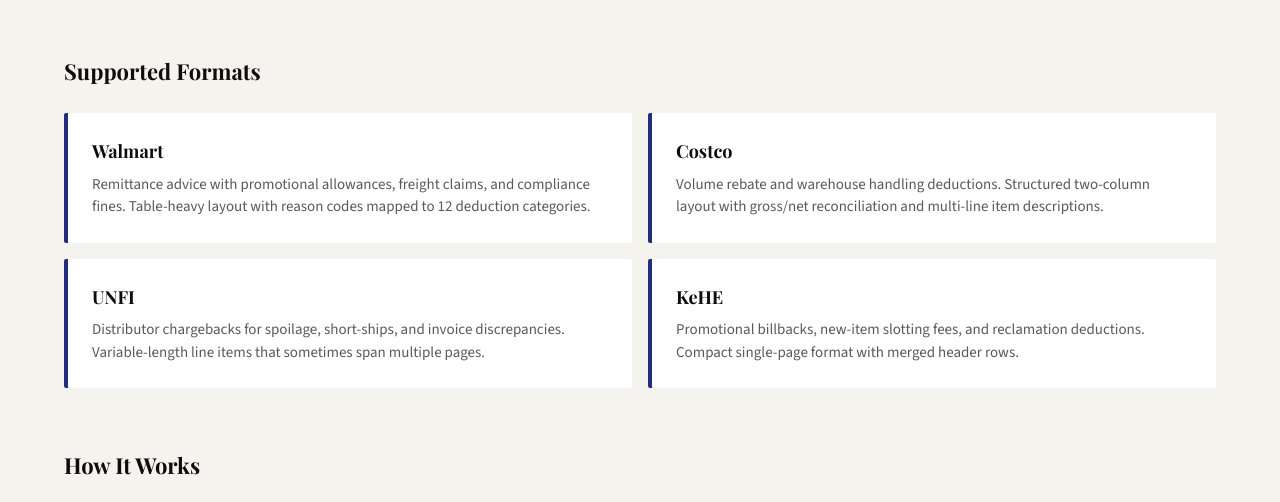
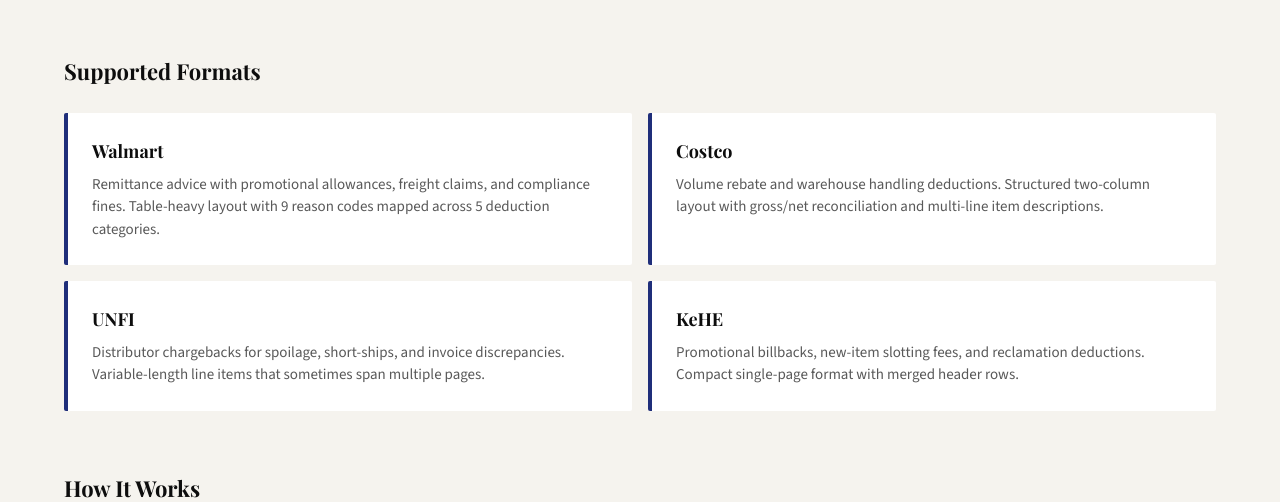
Before and after one commit to MsShawnP/remittance-stub-parsing, a FastAPI app: page / in a window 1280 px wide. Shown: the part 415-917 px from the top of the page. Run offline with FastAPI, Linux system fonts and the light colour scheme.

Commit message:
fix: correct false "12 deduction categories" claim
index.html and the guided-tour Walmart step both claimed Walmart reason
codes map to "12 deduction categories." The config defines 9 reason codes
(walmart.yml) across 5 categories (models.py DeductionCategory, excluding
UNKNOWN). Change both to "9 reason codes mapped across 5 deduction
categories."

Co-Authored-By: Claude Opus 4.8 <noreply@anthropic.com>

```diff
--- a/app/routes/tour.py
+++ b/app/routes/tour.py
@@ -25,7 +25,7 @@ TOUR_STEPS = [
         "step": 1,
         "retailer": "Walmart",
         "filename": "walmart_stub_01.pdf",
-        "description": "Table-heavy layout with promotional allowances, freight claims, and compliance fines. Reason codes mapped to 12 deduction categories.",
+        "description": "Table-heavy layout with promotional allowances, freight claims, and compliance fines. 9 reason codes mapped across 5 deduction categories.",
     },
     {
         "step": 2,
--- a/app/templates/index.html
+++ b/app/templates/index.html
@@ -27,8 +27,8 @@
             <h3 class="format-name">Walmart</h3>
             <p class="format-desc">
                 Remittance advice with promotional allowances, freight claims,
-                and compliance fines. Table-heavy layout with reason codes
-                mapped to 12 deduction categories.
+                and compliance fines. Table-heavy layout with 9 reason codes
+                mapped across 5 deduction categories.
             </p>
         </div>
         <div class="format-card">
```
